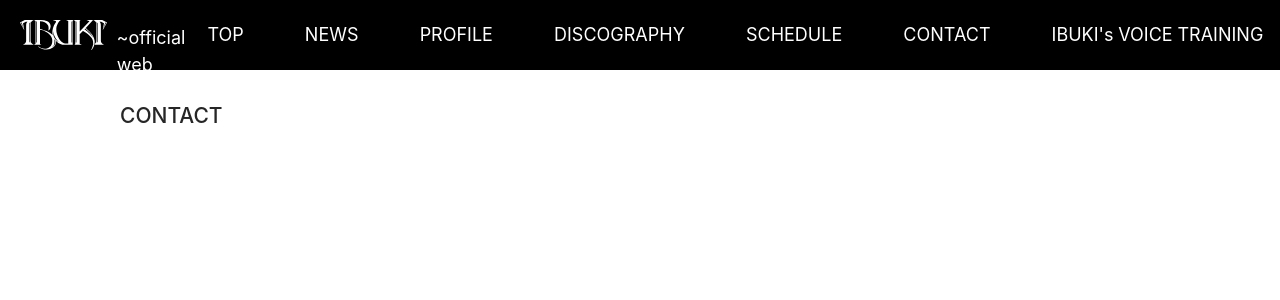
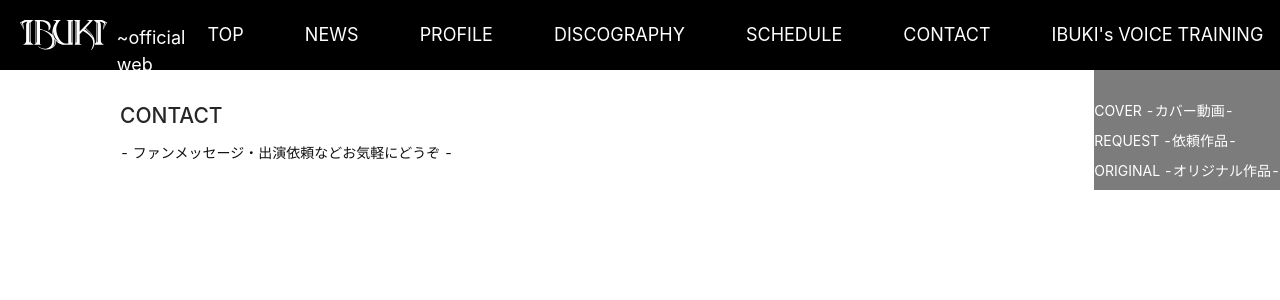
Before and after one commit to AiriTakahashi0108/ibuki-official, a Nuxt app: page /contact in a window 1280 px wide. Shown: the top 300 px of the page. Built offline with nearby package versions, Linux system fonts and the light colour scheme.

Commit message:
微調整

```diff
--- a/components/BasicHeader.vue
+++ b/components/BasicHeader.vue
@@ -1,29 +1,39 @@
 <template>
+  <div class="BasicHeaderWrapper">
     <div class="BasicHeader">
-    <nuxt-link to="/"><HeaderLogo class="logo"/></nuxt-link>
+      <nuxt-link to="/">
+        <HeaderLogo class="logo"/>
+      </nuxt-link>
       <nav class="menu">
-      <nuxt-link to="/" class="menu-link">
-        <p class="menu-link-txt">TOP<span class="--jp">- トップページ -</span></p>
+        <nuxt-link to="/" class="menuLink">
+          <p class="menuLinkTxt">TOP<span class="--jp">- トップページ -</span></p>
         </nuxt-link>
-      <nuxt-link to="/news" class="menu-link">
-        <p class="menu-link-txt">NEWS<span class="--jp">- 新着情報 -</span></p>
+        <nuxt-link to="/news" class="menuLink">
+          <p class="menuLinkTxt">NEWS<span class="--jp">- 新着情報 -</span></p>
         </nuxt-link>
-      <nuxt-link to="/profile" class="menu-link">
-        <p class="menu-link-txt">PROFILE<span class="--jp">- 自己紹介 -</span></p>
+        <nuxt-link to="/profile" class="menuLink">
+          <p class="menuLinkTxt">PROFILE<span class="--jp">- 自己紹介 -</span></p>
         </nuxt-link>
-      <nuxt-link to="/discography" class="menu-link">
-        <p class="menu-link-txt">DISCOGRAPHY<span class="--jp">- CD・動画-</span></p>
+        <div to="/discography" class="menuLink discography">
+          <p class="menuLinkTxt">DISCOGRAPHY<span class="--jp">- CD・動画-</span></p>
+        </div>
+        <nuxt-link to="/schedule" class="menuLink">
+          <p class="menuLinkTxt">SCHEDULE<span class="--jp">- ライブ・イベント情報 -</span></p>
         </nuxt-link>
-      <nuxt-link to="/schedule" class="menu-link">
-        <p class="menu-link-txt">SCHEDULE<span class="--jp">- ライブ・イベント情報 -</span></p>
+        <nuxt-link to="/contact" class="menuLink">
+          <p class="menuLinkTxt">CONTACT<span class="--jp">- お気軽にどうぞ -</span></p>
         </nuxt-link>
-      <nuxt-link to="/contact" class="menu-link">
-        <p class="menu-link-txt">CONTACT<span class="--jp">- お気軽にどうぞ -</span></p>
-      </nuxt-link>
-      <nuxt-link to="/" class="menu-link">
-        <p class="menu-link-txt">IBUKI's VOICE TRAINING</p>
+        <nuxt-link to="/" class="menuLink">
+          <p class="menuLinkTxt">IBUKI's VOICE TRAINING</p>
         </nuxt-link>
       </nav>
+    </div>
+    <div class="discographyList">
+      <nuxt-link to="/discography/original" class="discographyLink">ORIGINAL <span class="--jp">-オリジナル作品-</span>
+      </nuxt-link>
+      <nuxt-link to="/discography/request" class="discographyLink">REQUEST <span class="--jp">-依頼作品-</span></nuxt-link>
+      <nuxt-link to="/discography/cover" class="discographyLink">COVER <span class="--jp">-カバー動画-</span></nuxt-link>
+    </div>
   </div>
 </template>
 
@@ -39,7 +49,9 @@
 </script>
 
 <style scoped>
-
+  .BasicHeaderWrapper {
+    position: relative;
+  }
   .BasicHeader {
     width: 100%;
     height: max-content;
@@ -66,12 +78,14 @@
     text-align: center;
     align-items: center;
   }
-  .menu-link {
+
+  .menuLink {
     display: inline-block;
     text-align: center;
     transition: all 0.7s;
   }
-  .menu-link-txt {
+
+  .menuLinkTxt {
     font-size: 18px;
     width: max-content;
     line-height: 30px;
@@ -79,9 +93,11 @@
     padding: 20px 22px;
     margin: 0 auto;
     position: relative;
+
     &:hover {
       font-size: 22px;
       padding: 20px 22px 35px 22px;
+
       & > .--jp {
         opacity: 1;
       }
@@ -101,4 +117,30 @@
       width: 200px;
     }
   }
+
+  .discography {
+  }
+
+  .discographyList {
+    color: white;
+    position: absolute;
+    top: 0;
+    right: 0;
+    background: rgba(57, 57, 57, 0.66);
+    flex-direction: column-reverse;
+    display: flex;
+    padding-top: 100px;
+  }
+
+  .discographyLink {
+    height: 30px;
+    display: block;
+    transition: all 0.3s;
+
+    &:hover {
+      text-shadow: 0px 0px 6px #121212;
+      color: white;
+      background: rgba(90, 90, 90, 0.66);
+    }
+  }
 </style>
--- a/layouts/default.vue
+++ b/layouts/default.vue
@@ -19,6 +19,13 @@
 <style>
   body {
     color: var(--basic-fontColor-light);
+  }
+
+  a, a:active, a:visited, .nuxt-link-exact-active, .nuxt-link-active{
+    text-decoration: none;
+    border: none;
+    color: inherit;
+    border-bottom-color:none;
   }
 
   :root {
--- a/pages/contact.vue
+++ b/pages/contact.vue
@@ -6,12 +6,6 @@
   </div>
 </template>
 
-
-<style>
-  .news {
-    color: var(--basic-fontColor-dark);
-  }
-</style>
 <script>
   import PageTitle from "@/components/parts/PageTitle";
   export default {
@@ -24,3 +18,9 @@
     }
   }
 </script>
+
+<style>
+  .profileContainer {
+    color: var(--basic-fontColor-dark);
+  }
+</style>
--- a/pages/goods.vue
+++ b/pages/goods.vue
@@ -6,12 +6,6 @@
   </div>
 </template>
 
-
-<style>
-  .news {
-    color: var(--basic-fontColor-dark);
-  }
-</style>
 <script>
   import PageTitle from "@/components/parts/PageTitle";
   export default {
@@ -24,3 +18,9 @@
     }
   }
 </script>
+
+<style>
+  .profileContainer {
+    color: var(--basic-fontColor-dark);
+  }
+</style>
--- a/pages/news.vue
+++ b/pages/news.vue
@@ -6,14 +6,9 @@
   </div>
 </template>
 
-
-<style>
-  .news {
-    color: var(--basic-fontColor-dark);
-  }
-</style>
 <script>
   import PageTitle from "@/components/parts/PageTitle";
+
   export default {
     components: {PageTitle},
     data() {
@@ -24,3 +19,9 @@
     }
   }
 </script>
+
+<style scoped>
+  .newsContainer {
+    color: var(--basic-fontColor-dark);
+  }
+</style>
--- a/pages/profile.vue
+++ b/pages/profile.vue
@@ -20,8 +20,8 @@
   }
 </script>
 
-<style>
-  .news {
+<style scoped>
+  .profileContainer {
     color: var(--basic-fontColor-dark);
   }
 </style>
--- a/pages/schedule.vue
+++ b/pages/schedule.vue
@@ -6,12 +6,6 @@
   </div>
 </template>
 
-
-<style>
-  .news {
-    color: var(--basic-fontColor-dark);
-  }
-</style>
 <script>
   import PageTitle from "@/components/parts/PageTitle";
   export default {
@@ -24,3 +18,9 @@
     }
   }
 </script>
+
+<style>
+  .scheduleContainer {
+    color: var(--basic-fontColor-dark);
+  }
+</style>
```
Also changed, not shown: components/FirsrViewLogo.vue (deleted, +0 -21 lines). Lines whose indentation alone changed are shown as unchanged.
